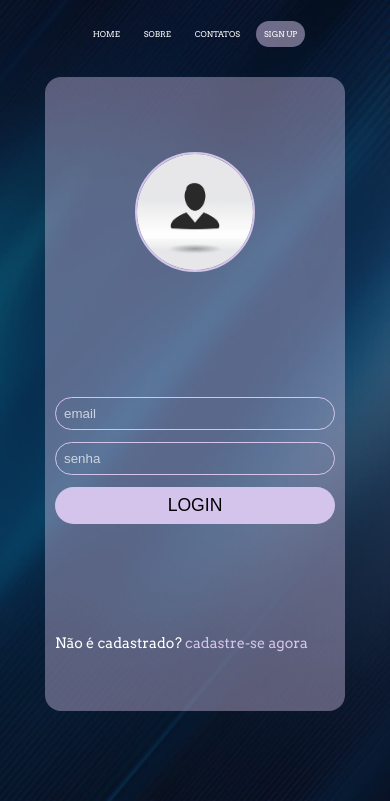
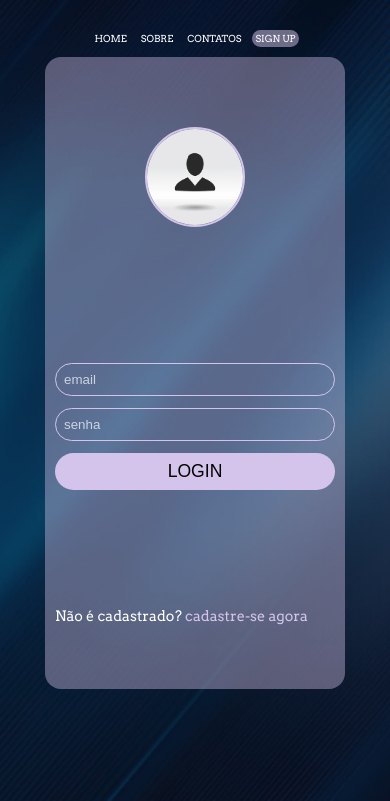
Before and after one commit to kayofabio/form-validation, a plain HTML site: page index.html in a window 390 px wide. Shown: the part 43-844 px from the top of the page. Drawn offline with Linux system fonts and the light colour scheme.

Commit message:
Small change

```diff
--- a/assets/css/style.css
+++ b/assets/css/style.css
@@ -58,7 +58,7 @@ main {
     background-color: rgba(214, 198, 235, 0.4);
     width: 400px;
     height: 90%;
-    padding: 10px;
+    padding: 0px 10px;
     border-radius: 16px;
     display: flex;
     flex-direction: column;
@@ -66,8 +66,8 @@ main {
 }
 
 .user-img {
-    width: 120px;
-    height: 120px;
+    width: 100px;
+    height: 100px;
     align-self: center;
     margin: 16px 0px;
     border-radius: 50%;
@@ -113,7 +113,7 @@ form {
     border-radius: 24px;
     outline: none;
     border: none;
-    margin: 12px 0px;
+    margin-top: 12px;
     padding: 8px;
     color: var(--color4);
     font-size: 1.1rem;
@@ -145,10 +145,15 @@ form {
     align-items: center;
 }
 
+.signup-msg {
+    margin: 10px 0px;
+}
+
 @media (max-width: 950px) {
     main {
         flex-direction: column;
         align-items: center;
+        padding: 0;
     }
     .space-area {
         display: none;
@@ -158,9 +163,11 @@ form {
 @media (max-width: 750px) {
     .form-area {
         width: 300px;
+        height: 85%;
     }
     nav ul li a {
-        font-size: 0.5rem;
+        font-size: 0.6rem;
+        padding: 3px;
     }
     .header-area {
         flex-direction: column;
--- a/index.html
+++ b/index.html
@@ -38,7 +38,7 @@
                 <input type="submit" class="input-btn" value="Login">
             </form>
             <div class="not-registred">
-                <p>Não é cadastrado? <a href="pages/siginup.html">cadastre-se agora</a></p>
+                <p class="signup-msg">Não é cadastrado? <a href="pages/siginup.html">cadastre-se agora</a></p>
             </div>
         </section>
         <section class="space-area">
```
